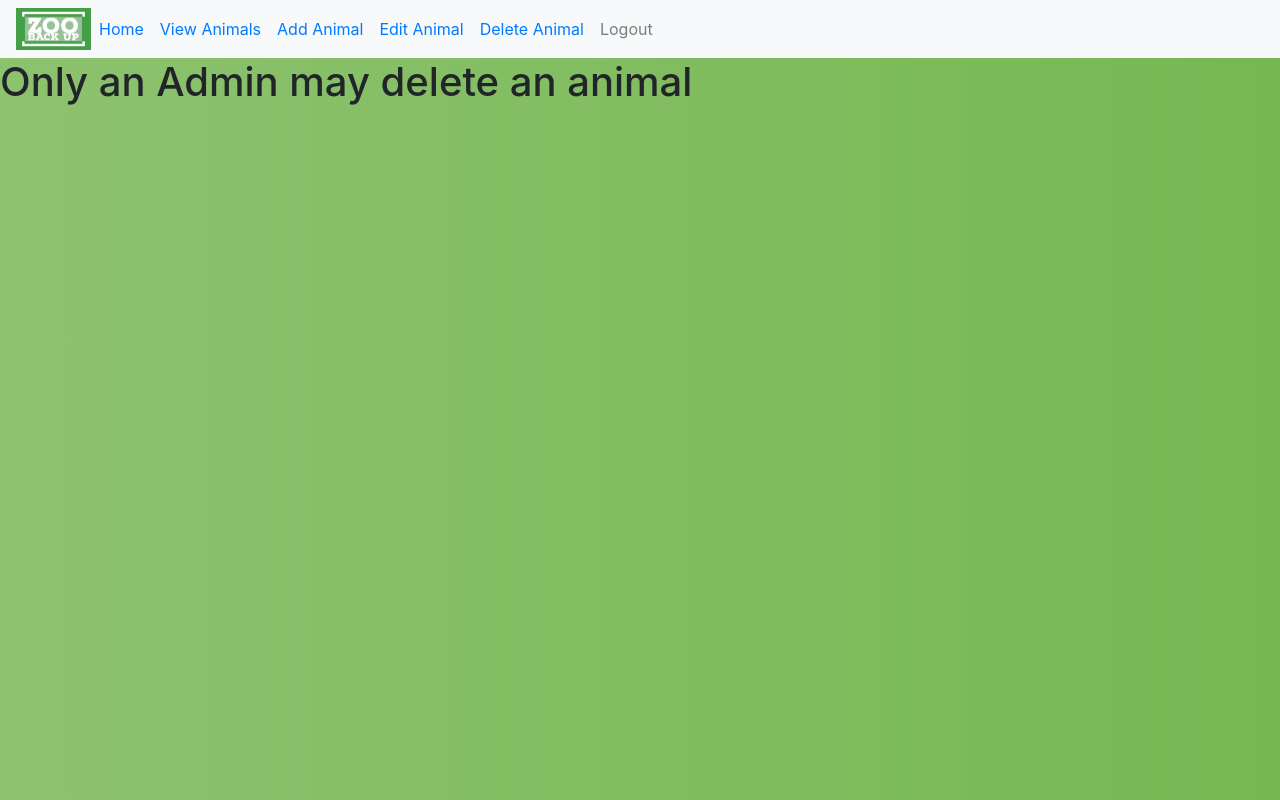
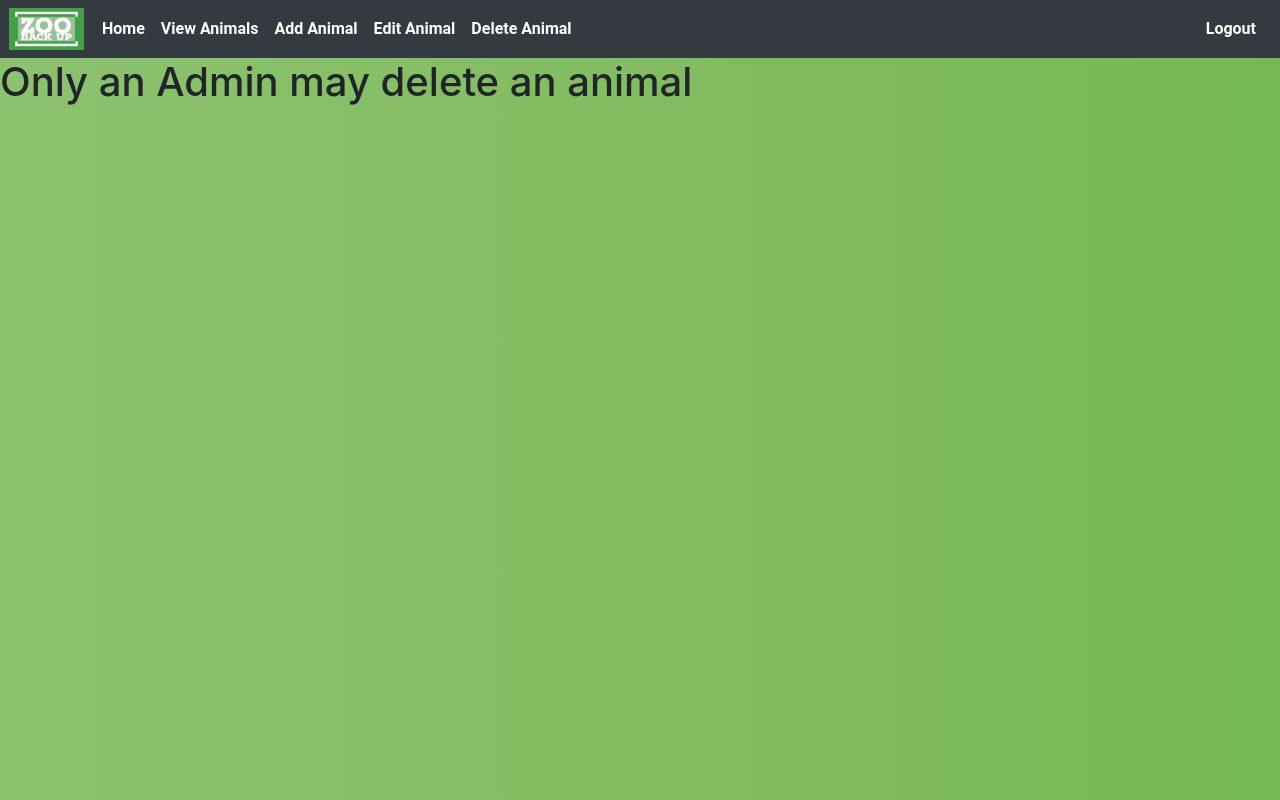
Before and after one commit to myamout/ZooBackup, a React app: page /deleteAnimal in a window 1280 px wide. Built offline with nearby package versions, Linux system fonts and the light colour scheme; no server answers; the HTML template or start-up script is replaced by a standard one.

Commit message:
nav bar styling--we can discuss how it looks

```diff
--- a/src/components/animalFunctions/delete-animal.jsx
+++ b/src/components/animalFunctions/delete-animal.jsx
@@ -84,10 +84,6 @@ class Admin extends Component {
     render() {
         return(
         <div>
-                <div>
-                    <input type="text" value={this.state.animal.name} onChange={this.handleAnimalName} placeholder="Enter animal name to delete" />
-                    <button type="button" onClick={this.handleDelete}> Delete Animal </button>
-                </div>
                 <div className="miniContainer">
                     <h3> Enter Animal to Edit</h3>
                     <hr></hr>
--- a/src/components/header.jsx
+++ b/src/components/header.jsx
@@ -7,8 +7,8 @@ export const Header = () => (
   <div>
     <header>
 
-      <nav className="navbar navbar-expand-lg navbar-light bg-light">
-        <img src="../media/zoo.jpeg" style={{ width: 75 }} alt=""></img>
+      <nav className="navbar navbar-expand-lg navbar-inverse bg-dark">
+        <img src="../media/zoo.jpeg" className="testtest" containerElement={<Link to="/user"/>} alt=""></img>
         <button className="navbar-toggler" type="button" data-toggle="collapse" data-target="#navbarSupportedContent" aria-controls="navbarSupportedContent" aria-expanded="false" aria-label="Toggle navigation">
           <span className="navbar-toggler-icon"></span>
         </button>
@@ -30,10 +30,12 @@ export const Header = () => (
             <li className="nav-item">
               <a className="nav-link"> <Link to='/deleteAnimal'> Delete Animal </Link> </a>
             </li>
-            <li className="navbar-right">
+          </ul>
+          <ul className="navbar-nav ml-auto">
+            <li className="nav-item">
               <a className="nav-link" href="/logout"> Logout </a>
             </li>
-          </ul>
+            </ul>
 
         </div>
       </nav>
--- a/src/scss/styles.scss
+++ b/src/scss/styles.scss
@@ -35,10 +35,25 @@
 }
 
 .testtest{
+margin-left: -7px !important;
+margin-right: 10px;
 width: 75px;
 
 }
 
+.navbar a {
+  font-family: "Roboto", sans-serif;
+  font-weight: bold;
+  color: white;
+}
+
+.navbar a:hover {
+  font-family: "Roboto", sans-serif;
+  font-weight: bold;
+  color: white;
+  text-decoration: none;
+  background-color:#666666;
+}
 
 button {
   font-family: "Roboto", sans-serif;
```
